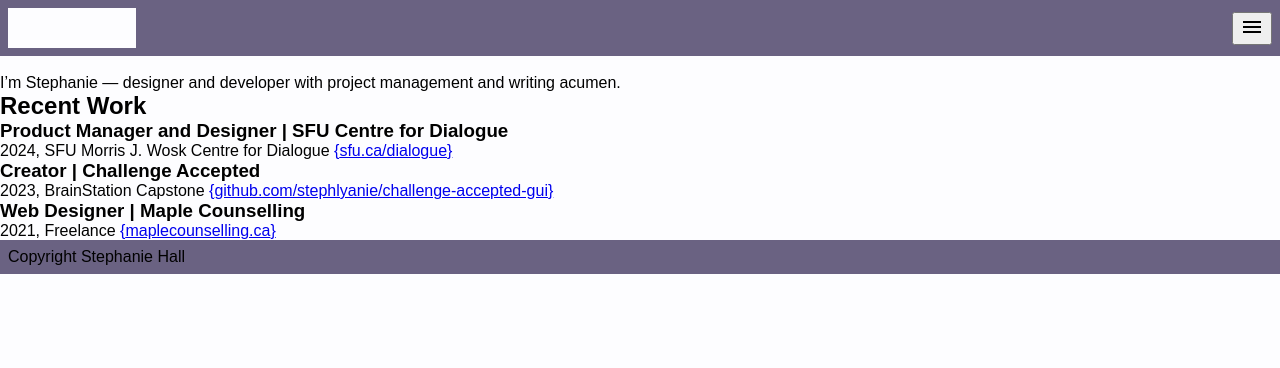
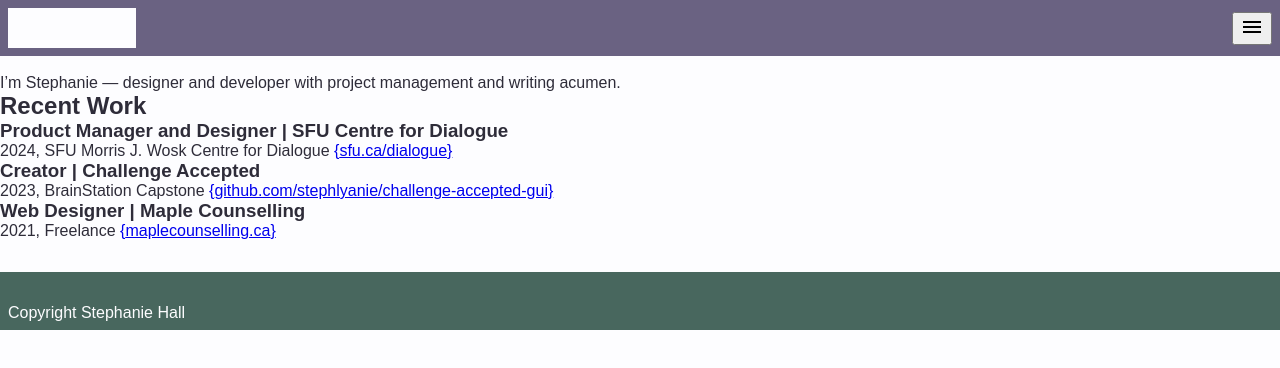
Before and after one commit to stephlyanie/portfolio, a React (Create React App) app: page / in a window 1280 px wide. Shown: the top 368 px of the page. Built offline with nearby package versions, Linux system fonts and the light colour scheme; the HTML template or start-up script is replaced by a standard one.

Commit message:
Set up base footer styels

```diff
--- a/src/App.scss
+++ b/src/App.scss
@@ -8,8 +8,9 @@
 // Margin resets
 body {
   background-color: $bg-site;
+  color: $text-primary-dark;
+  font-family: 'Atkinson Hyperlegible', Arial, Helvetica, sans-serif;
   margin: 0;
-  font-family: 'Atkinson Hyperlegible', Arial, Helvetica, sans-serif;
 }
 
 figure,
--- a/src/components/Footer/Footer.jsx
+++ b/src/components/Footer/Footer.jsx
@@ -1,6 +1,9 @@
+// Styles
+import "./Footer.scss";
+
 function Footer() {
     return (
-        <footer className="site-header">
+        <footer className="site-footer">
             <p>Copyright Stephanie Hall</p>
         </footer>
     )
--- a/src/components/Footer/Footer.scss
+++ b/src/components/Footer/Footer.scss
@@ -0,0 +1,9 @@
+@use "../../styles/mixins" as *;
+@use "../../styles/variables" as *;
+
+.site-footer {
+    background-color: $bg-primary-dark;
+    color: $text-primary-light;
+    margin: 2rem 0;
+    padding: 2rem .5rem .5rem;
+}
```
Also changed, not shown: src/assets/images/portfolio-tb-sfu-website.png (added).
